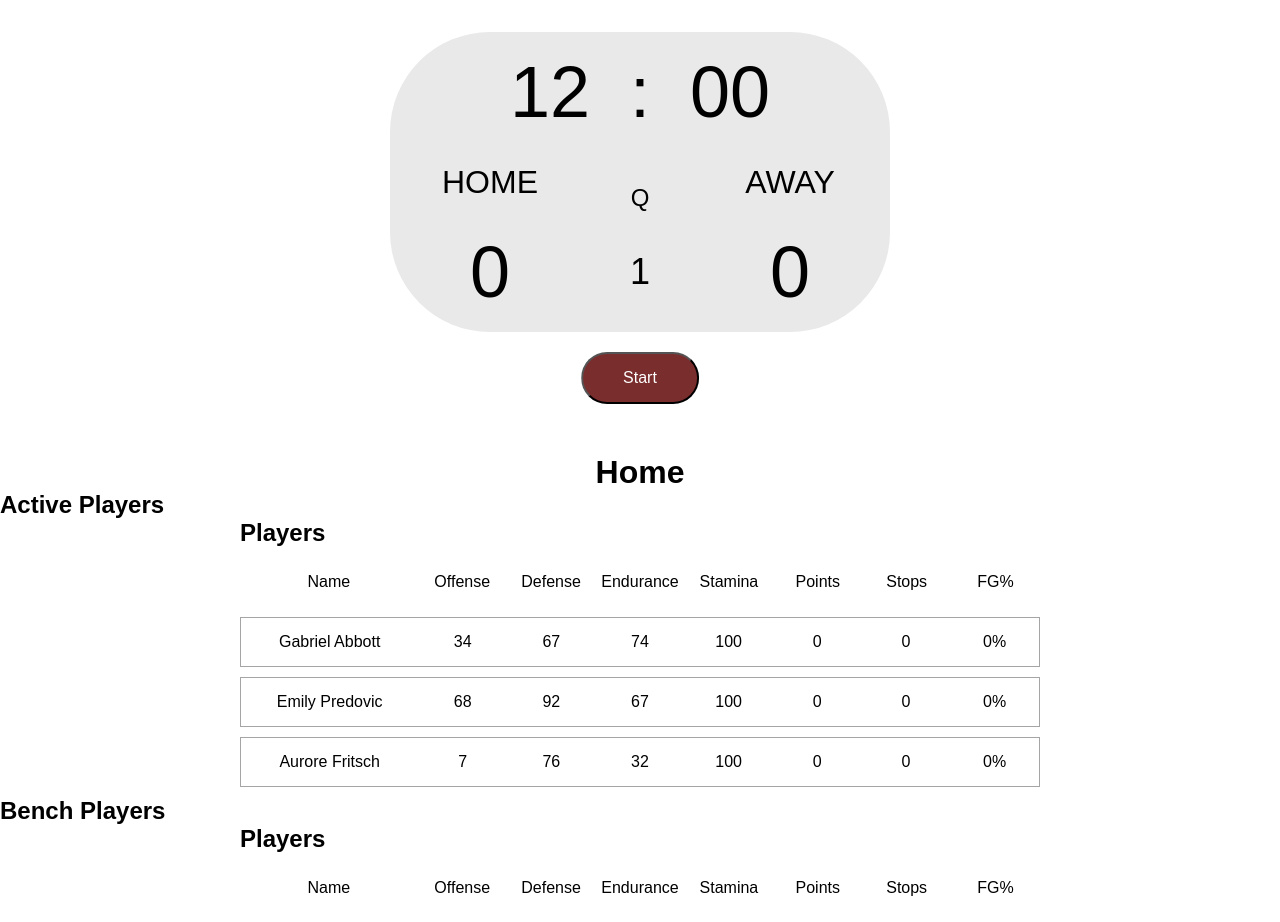
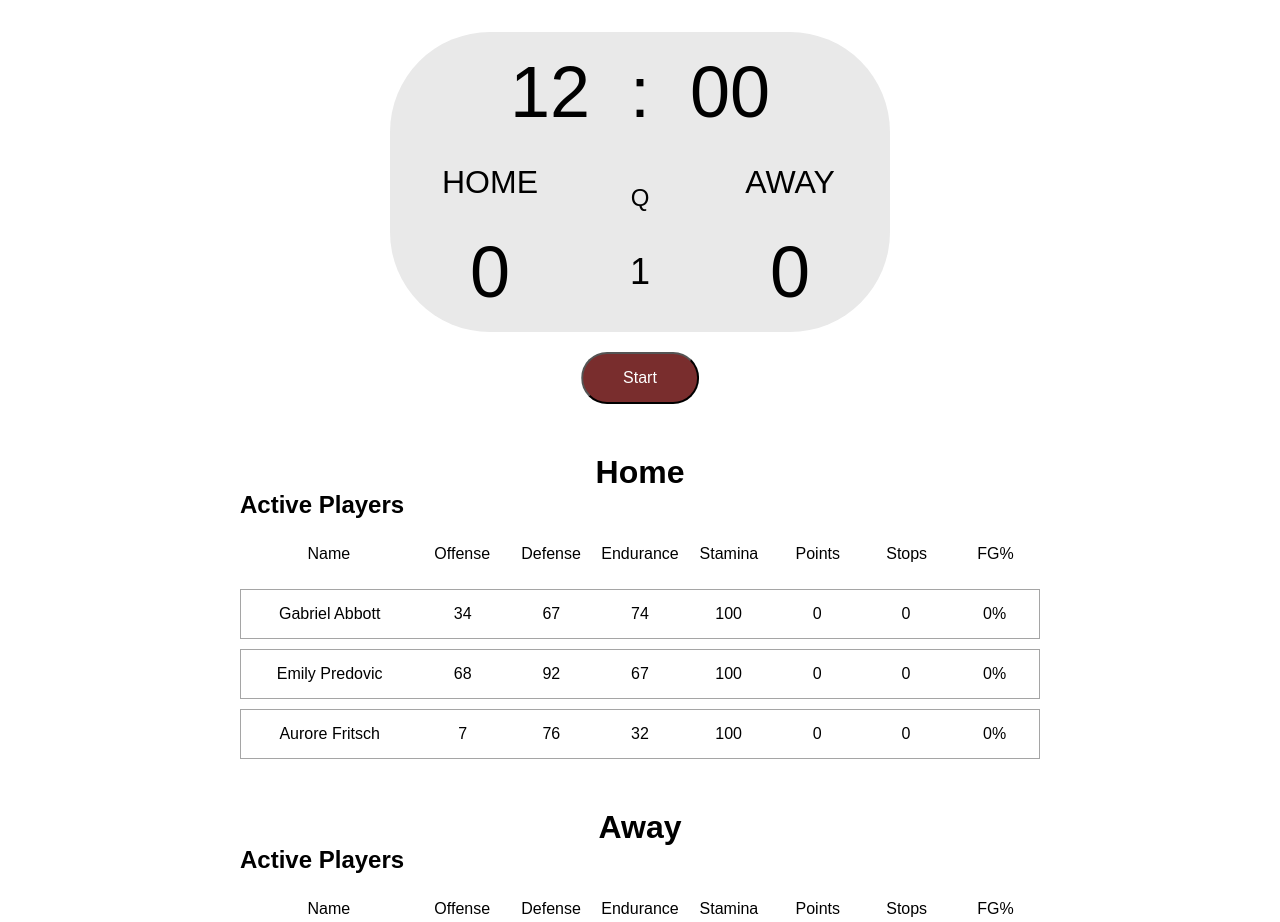
Before and after one commit to ellymaimon/coach-corner-react, a React (Create React App) app: page / in a window 1280 px wide. Shown: the top 922 px of the page. Built offline with nearby package versions, Linux system fonts and the light colour scheme.

Commit message:
Refactor team component to take in prop to determine if active or bench

```diff
--- a/src/game/Team.jsx
+++ b/src/game/Team.jsx
@@ -1,15 +1,11 @@
 import React from 'react';
 import Players from './Players';
-import './Team.css';
 
 const Team = ({ team }) => {
   return (
     <div>
-      <h2>Active Players</h2>
-      <Players players={team.active} />
-
-      <h2>Bench Players</h2>
-      <Players players={team.bench} />
+      <Players players={team.active} status={'Active'}/>
+      {/* <Players players={team.bench} /> */}
     </div>
   );
 };
```
Also changed, not shown: src/game/Team.css (deleted).
